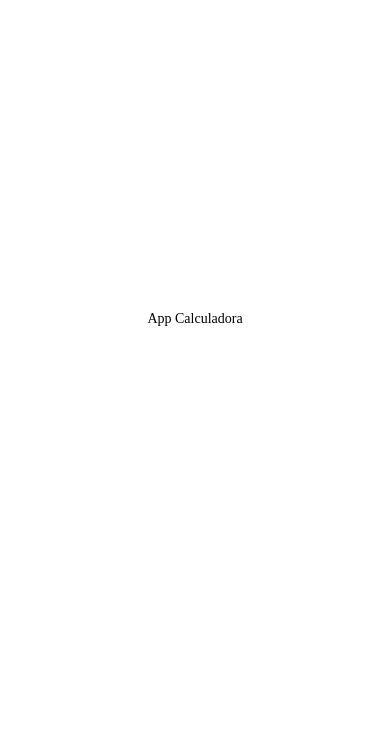
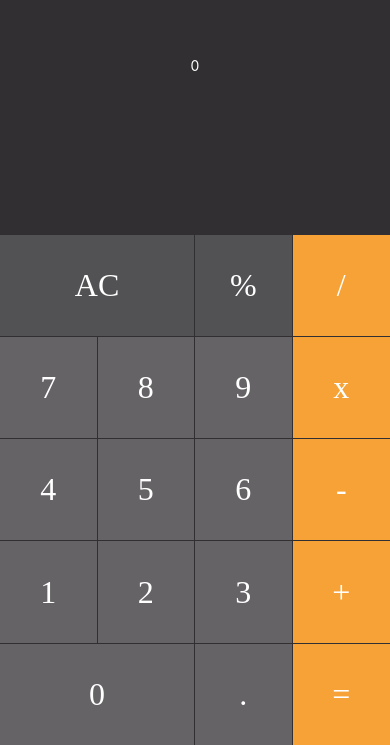
Before and after one commit to luisescx/calculadora, a React Native app: screen / in a window 390 px wide. Shown: the part 103-848 px from the top of the page. Built offline with nearby package versions, Linux system fonts and the light colour scheme.

Commit message:
Feat: added calculator screen on App.ts

```diff
--- a/App.tsx
+++ b/App.tsx
@@ -1,19 +1,14 @@
 import React from 'react';
 import {Text, View} from 'react-native';
 import {ThemeProvider} from 'styled-components/native';
+import Calculator from './src/screens/Calculator';
 import theme from './src/theme';
 
 const App = () => {
   return (
+    // colocar status bar
     <ThemeProvider theme={theme}>
-      <View style={{flex: 1, alignItems: 'center', justifyContent: 'center'}}>
-        <Text
-          style={{
-            fontFamily: theme.FONTS.TEXT,
-          }}>
-          App Calculadora
-        </Text>
-      </View>
+      <Calculator />
     </ThemeProvider>
   );
 };
```
